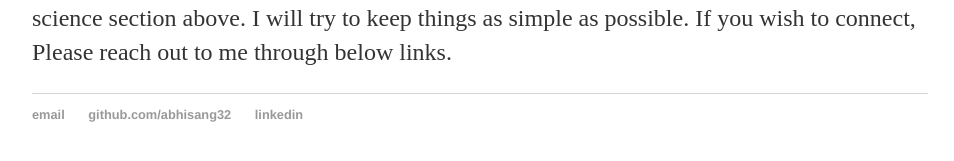
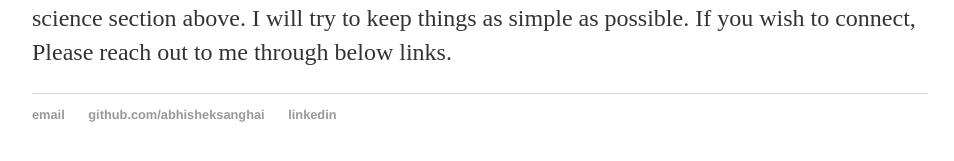
Before and after one commit to abhisheksanghai/abhisheksanghai.github.io, a Jekyll site: the page built from index.html, in a window 1280 px wide. Shown: the part 320-481 px from the top of the page, without its empty margins (160-1114 px from the left). Built offline with Jekyll 4.4.1, drawn with Linux system fonts in a browser that asks for light colours.

Commit message:
Update default.html
github username correction

```diff
--- a/_layouts/default.html
+++ b/_layouts/default.html
@@ -21,7 +21,7 @@
 			<footer>
 	    		<ul>
 	        		<li><a href="mailto:abhisanghai32@gmail.com" title="abhisanghai32@gmail.com">email</a></li>
-	        		<li><a href="https://github.com/abhisang32">github.com/abhisang32</a></li>
+	        		<li><a href="https://github.com/abhisang32">github.com/abhisheksanghai</a></li>
 				<li><a href="https://www.linkedin.com/in/abhishek-sanghai-67540450">linkedin</a></li>
 				</ul>
 			</footer>
```
